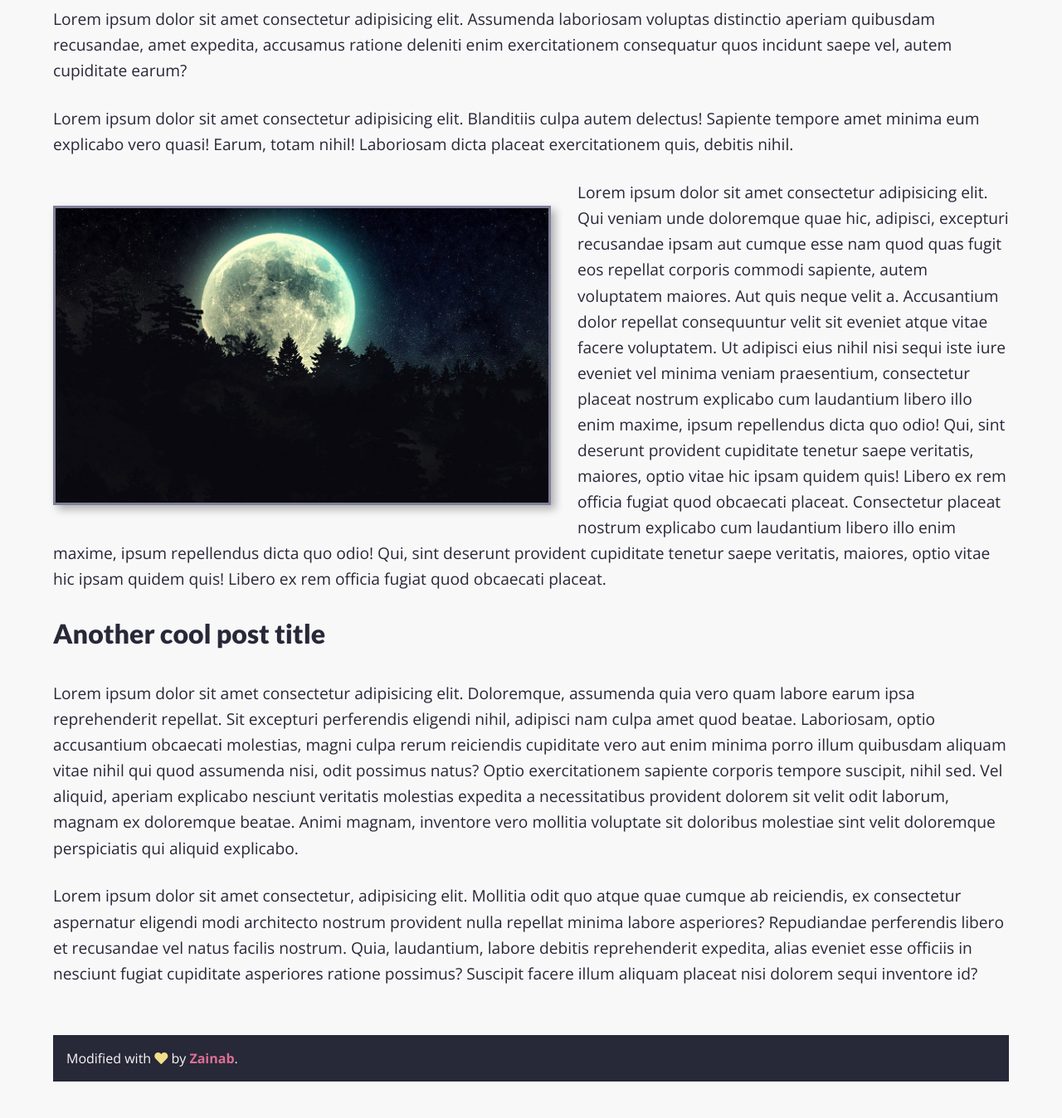
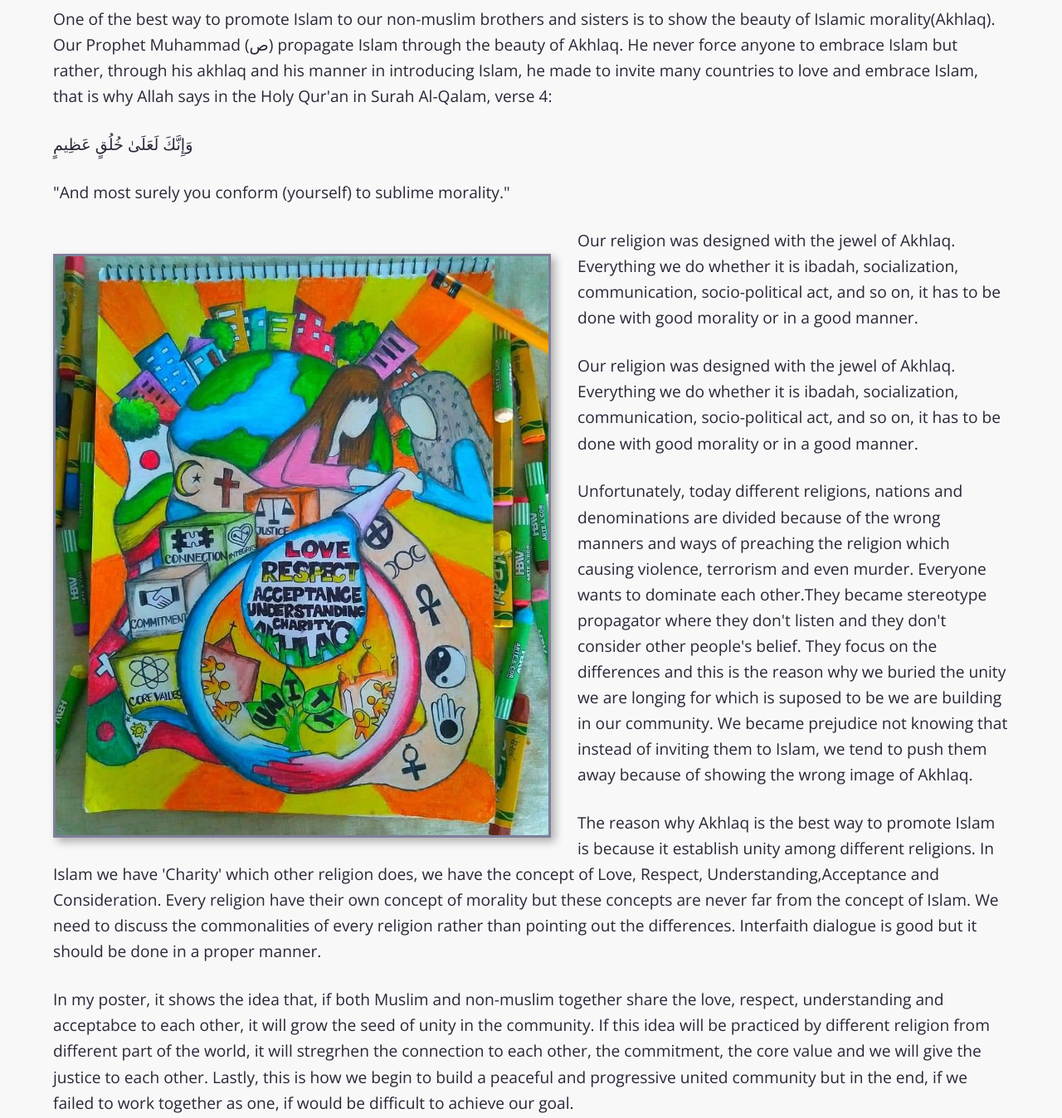
Before and after one commit to zainablakman/site, a plain HTML site: page blog.html in a window 1280 px wide. Shown: the part 400-1748 px from the top of the page at 83% size. Drawn offline with nearby package versions, Linux system fonts and the light colour scheme.

Commit message:
Update blog.html

```diff
--- a/blog.html
+++ b/blog.html
@@ -29,21 +29,30 @@
   <article class="site-post">
     <h2 class="title">Does night mode help us with a better reading experience?</h2>
 
-    <p>Lorem ipsum dolor sit amet consectetur adipisicing elit. Assumenda laboriosam voluptas distinctio aperiam quibusdam recusandae, amet expedita, accusamus ratione deleniti enim exercitationem consequatur quos incidunt saepe vel, autem cupiditate earum?</p>
+    <p>One of the best way to promote Islam to our non-muslim brothers and sisters is to show the beauty of Islamic morality(Akhlaq). Our Prophet Muhammad (ص) propagate Islam through the beauty of Akhlaq. He never force anyone to embrace Islam but rather, through his akhlaq and his manner in introducing Islam, he made to invite many countries to love  and embrace Islam, that is why Allah says in the Holy Qur'an in Surah Al-Qalam, verse 4:</p>
 
-    <p>Lorem ipsum dolor sit amet consectetur adipisicing elit. Blanditiis culpa autem delectus! Sapiente tempore amet minima eum explicabo vero quasi! Earum, totam nihil! Laboriosam dicta placeat exercitationem quis, debitis nihil.</p>
+    <p> وَإِنَّكَ لَعَلَىٰ خُلُقٍ عَظِيمٍ</p>
+    <p>"And most surely you conform (yourself) to sublime morality."</p>
 
-    <img src="./img/cloudy-night.jpg" alt="night" class="thumbnail">
+    <img src="https://zainablakman.github.io/site/img/blog1.jpg" alt="Poster" class="thumbnail">
 
-    <p>Lorem ipsum dolor sit amet consectetur adipisicing elit. Qui veniam unde doloremque quae hic, adipisci, excepturi recusandae ipsam aut cumque esse nam quod quas fugit eos repellat corporis commodi sapiente, autem voluptatem maiores. Aut quis neque velit a. Accusantium dolor repellat consequuntur velit sit eveniet atque vitae facere voluptatem. Ut adipisci eius nihil nisi sequi iste iure eveniet vel minima veniam praesentium, consectetur placeat nostrum explicabo cum laudantium libero illo enim maxime, ipsum repellendus dicta quo odio! Qui, sint deserunt provident cupiditate tenetur saepe veritatis, maiores, optio vitae hic ipsam quidem quis! Libero ex rem officia fugiat quod obcaecati placeat. Consectetur placeat nostrum explicabo cum laudantium libero illo enim maxime, ipsum repellendus dicta quo odio! Qui, sint
-    deserunt provident cupiditate tenetur saepe veritatis, maiores, optio vitae hic ipsam quidem quis! Libero ex rem officia
-    fugiat quod obcaecati placeat.</p>
+    <p>Our religion was designed with the jewel of Akhlaq. Everything we do whether it is ibadah, socialization, communication,  socio-political act, and so on, it has to be done with good morality or in a good manner.
+ </p>
+    <p>Our religion was designed with the jewel of Akhlaq. Everything we do whether it is ibadah, socialization, communication,  socio-political act, and so on, it has to be done with good morality or in a good manner.
+ </p>
+    <p>Unfortunately, today different religions, nations and denominations  are divided because of the wrong manners and ways of preaching the religion which causing violence, terrorism and even murder.  Everyone wants to  dominate each other.They became stereotype propagator where they don't listen and they don't consider other people's belief. They focus on the differences and this is the reason why we buried the unity we are longing for which is suposed to be we are building in our community. We became prejudice not knowing that instead of inviting them to Islam, we tend to push them away because of showing the wrong image of Akhlaq.
+ </p>
 
-    <h2 class="title">Another cool post title</h2>
+    <p>The reason why Akhlaq is the best way to promote Islam is because it establish unity among different religions. In Islam we have 'Charity' which other religion does, we have the concept of Love, Respect, Understanding,Acceptance and Consideration. Every religion have their own concept of morality but these concepts are never far from the concept of Islam. We need to discuss the commonalities of every religion rather than pointing out the differences. Interfaith dialogue is good but it should be done in a proper manner.
+ </p>
+    <p>In my poster, it shows the idea that, if both Muslim and non-muslim together share the love, respect, understanding and acceptabce to each other, it will grow the seed of unity in the community. If this idea will be practiced by different religion from different part of the world, it will stregrhen the connection to each other, the commitment, the core value and we will give the justice to each other. Lastly, this is how we begin to build a peaceful and progressive united community but in the end, if we failed to work together as one, if would be difficult to achieve our goal.
+</p>
 
-    <p>Lorem ipsum dolor sit amet consectetur adipisicing elit. Doloremque, assumenda quia vero quam labore earum ipsa reprehenderit repellat. Sit excepturi perferendis eligendi nihil, adipisci nam culpa amet quod beatae. Laboriosam, optio accusantium obcaecati molestias, magni culpa rerum reiciendis cupiditate vero aut enim minima porro illum quibusdam aliquam vitae nihil qui quod assumenda nisi, odit possimus natus? Optio exercitationem sapiente corporis tempore suscipit, nihil sed. Vel aliquid, aperiam explicabo nesciunt veritatis molestias expedita a necessitatibus provident dolorem sit velit odit laborum, magnam ex doloremque beatae. Animi magnam, inventore vero mollitia voluptate sit doloribus molestiae sint velit doloremque perspiciatis qui aliquid explicabo.</p>
+  <!--  <h2 class="title">Another cool post title</h2> -->
 
-    <p>Lorem ipsum dolor sit amet consectetur, adipisicing elit. Mollitia odit quo atque quae cumque ab reiciendis, ex consectetur aspernatur eligendi modi architecto nostrum provident nulla repellat minima labore asperiores? Repudiandae perferendis libero et recusandae vel natus facilis nostrum. Quia, laudantium, labore debitis reprehenderit expedita, alias eveniet esse officiis in nesciunt fugiat cupiditate asperiores ratione possimus? Suscipit facere illum aliquam placeat nisi dolorem sequi inventore id?</p>
+  <!--      <p>Lorem ipsum dolor sit amet consectetur adipisicing elit. Doloremque, assumenda quia vero quam labore earum ipsa reprehenderit repellat. Sit excepturi perferendis eligendi nihil, adipisci nam culpa amet quod beatae. Laboriosam, optio accusantium obcaecati molestias, magni culpa rerum reiciendis cupiditate vero aut enim minima porro illum quibusdam aliquam vitae nihil qui quod assumenda nisi, odit possimus natus? Optio exercitationem sapiente corporis tempore suscipit, nihil sed. Vel aliquid, aperiam explicabo nesciunt veritatis molestias expedita a necessitatibus provident dolorem sit velit odit laborum, magnam ex doloremque beatae. Animi magnam, inventore vero mollitia voluptate sit doloribus molestiae sint velit doloremque perspiciatis qui aliquid explicabo.</p>
+
+    <p>Lorem ipsum dolor sit amet consectetur, adipisicing elit. Mollitia odit quo atque quae cumque ab reiciendis, ex consectetur aspernatur eligendi modi architecto nostrum provident nulla repellat minima labore asperiores? Repudiandae perferendis libero et recusandae vel natus facilis nostrum. Quia, laudantium, labore debitis reprehenderit expedita, alias eveniet esse officiis in nesciunt fugiat cupiditate asperiores ratione possimus? Suscipit facere illum aliquam placeat nisi dolorem sequi inventore id?</p>-->
   </article>
 
   <footer class="site-footer">
```
